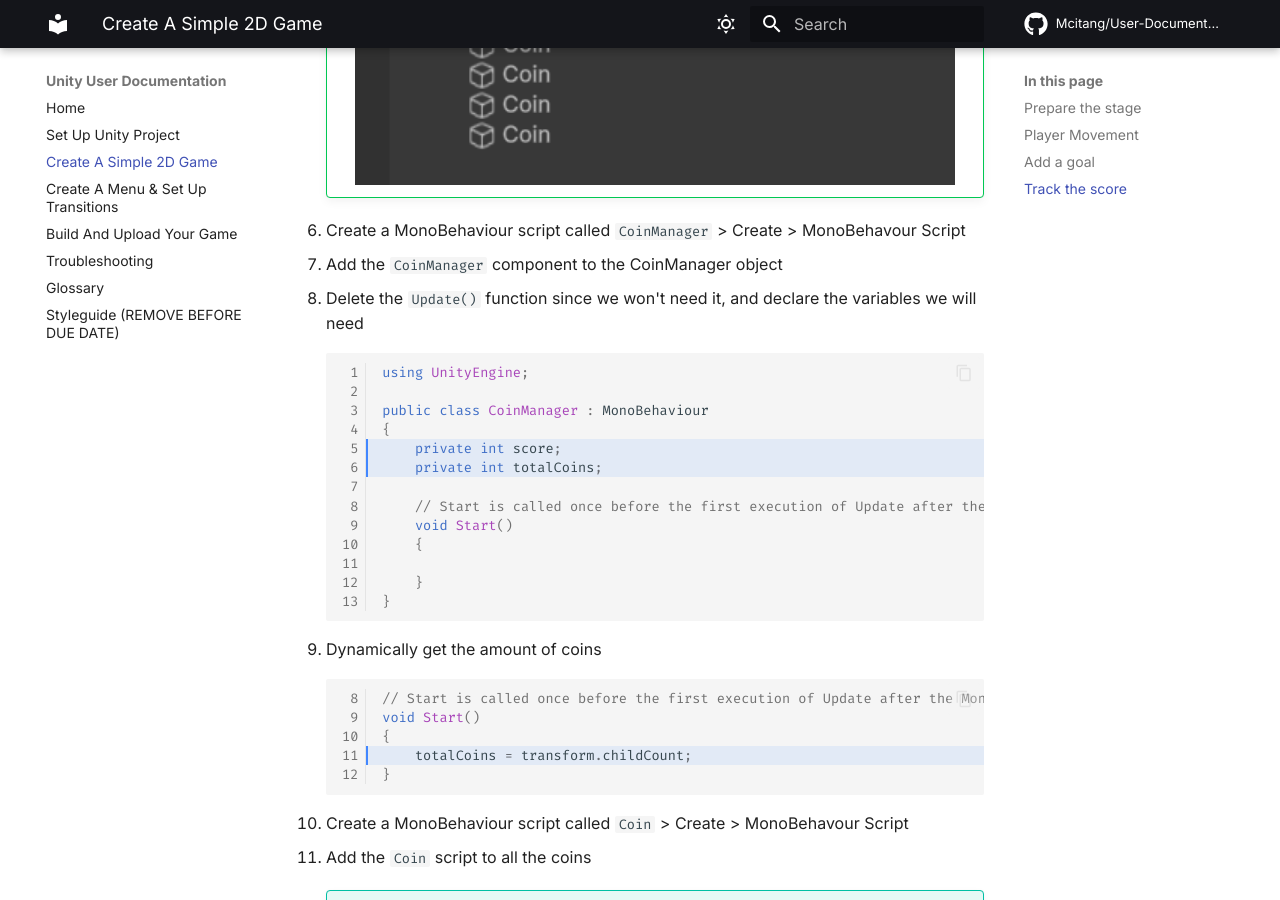
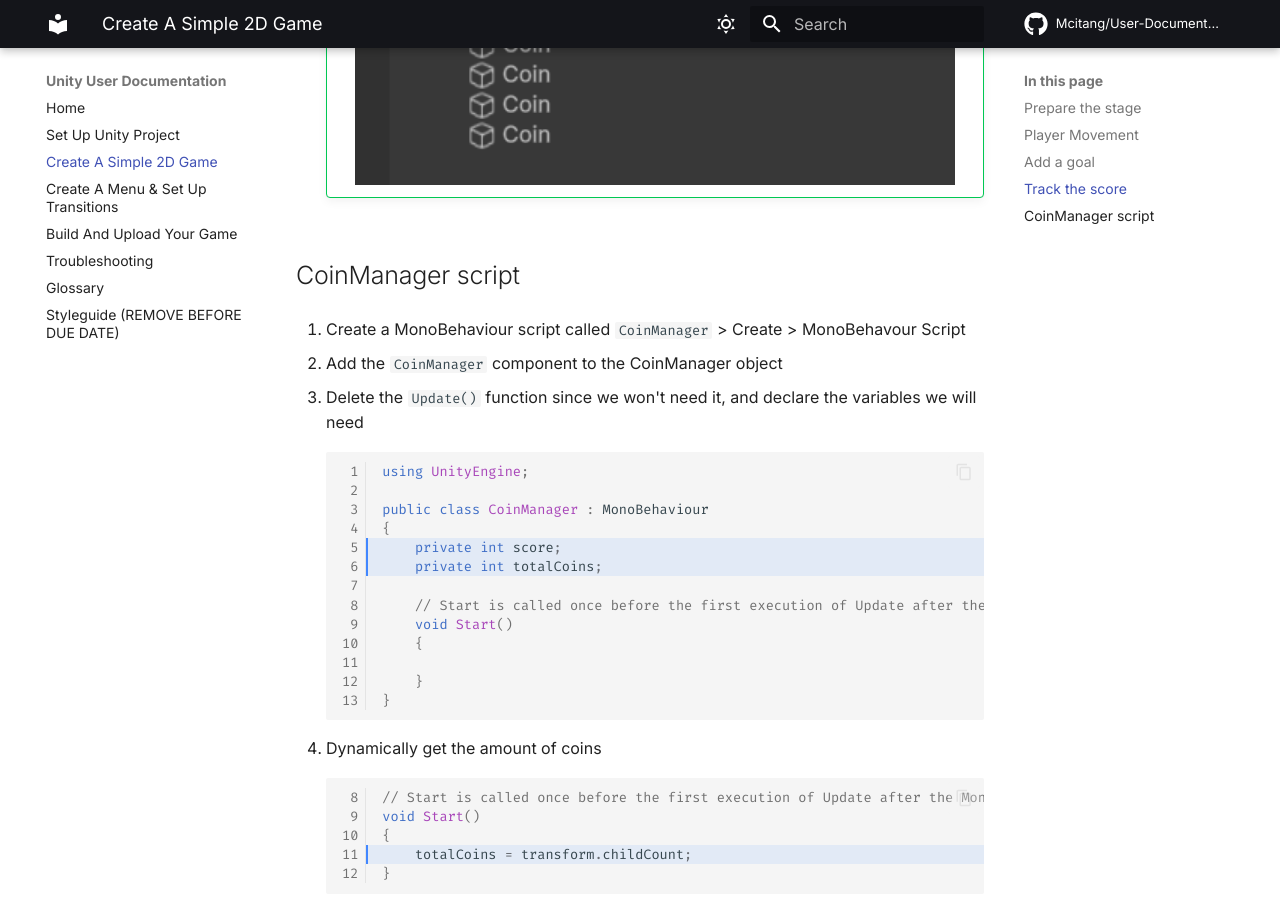
Before and after one commit to Mcitang/User-Documentation, an MkDocs documentation site: the page built from docs/make-game.md, in a window 1280 px wide and 900 px high, scrolled down 11547 px. Built offline with MkDocs 1.6.1 and Material for MkDocs 9.7.7, drawn with Linux system fonts in a browser that asks for light colours; emoji names are drawn with the system emoji font; comment, search, counter and statistics services are not loaded.

Commit message:
Add more headers

```diff
--- a/docs/make-game.md
+++ b/docs/make-game.md
@@ -356,6 +356,8 @@ Before hitting _Play_ though, we have to assign a value to the `Rigidbody2D` var
     !!! success
         ![CoinManager with Coins inside][coin-manager-image]{ style="height: 250px;", .center }
 
+## CoinManager script
+
 1. Create a MonoBehaviour script called `CoinManager`
     > Create > MonoBehavour Script
 
```
